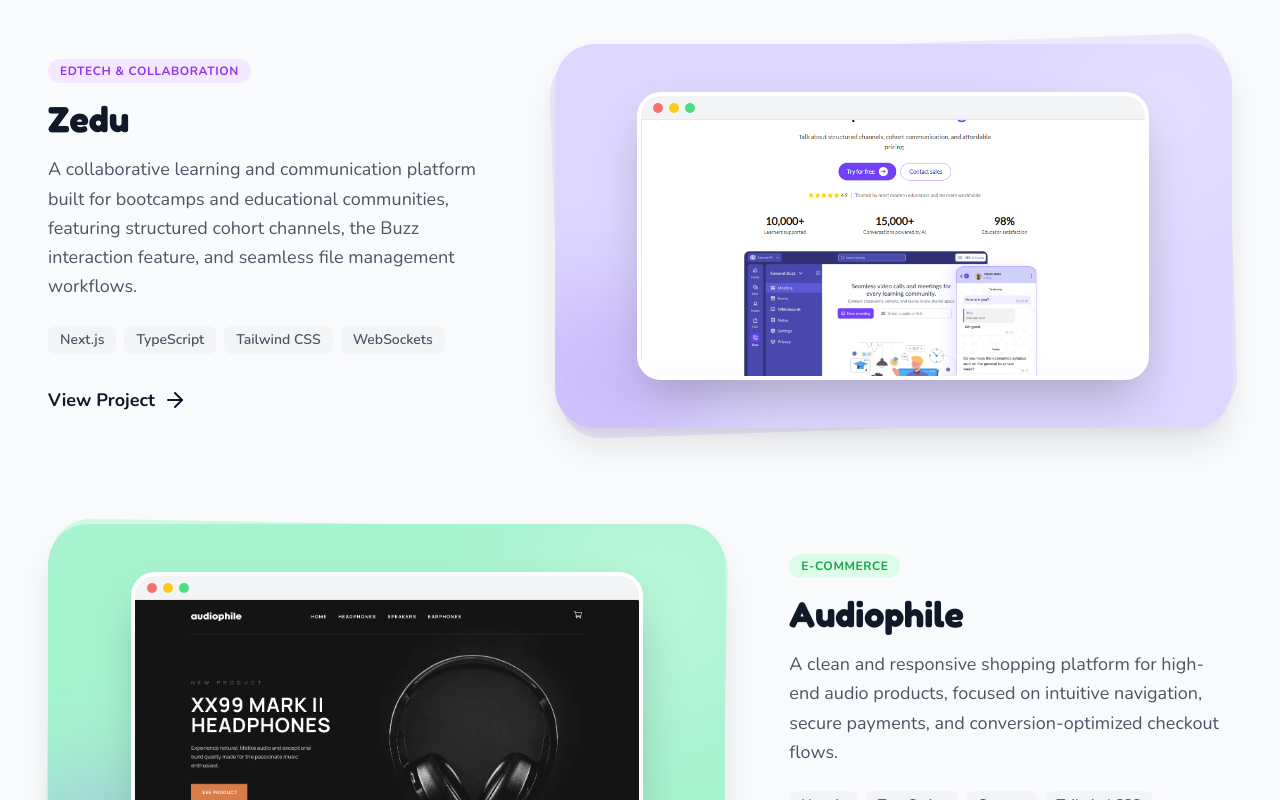
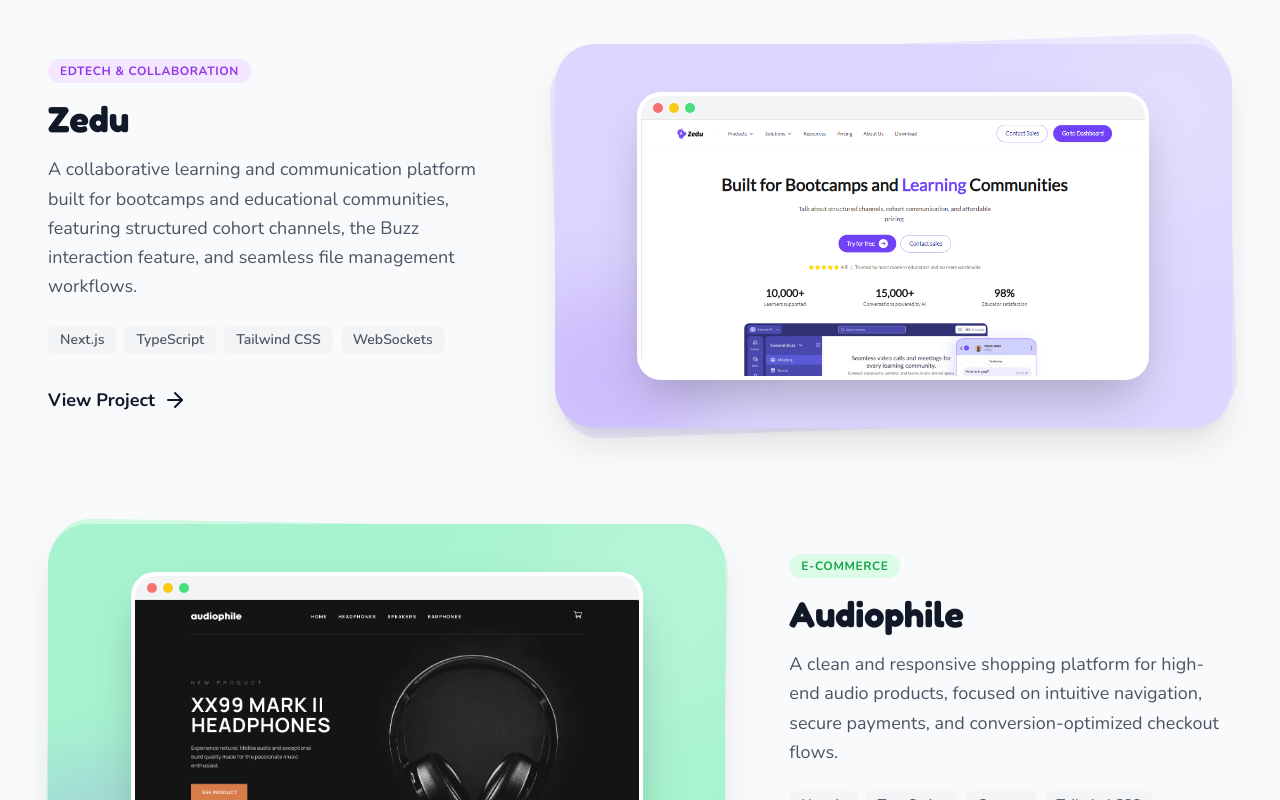
Before and after one commit to xieumar/Portfolio-2.0, a Next.js app: page / in a window 1280 px wide. Shown: the part 2260-3060 px from the top of the page. Built offline with nearby package versions, Linux system fonts and the light colour scheme.

Commit message:
fix(projects): anchor project preview screenshots to top of browser mockup

```diff
--- a/src/app/components/ProjectsSection.tsx
+++ b/src/app/components/ProjectsSection.tsx
@@ -67,7 +67,7 @@ export default function ProjectsSection() {
                           src={project.icon}
                           alt={project.title}
                           fill
-                          className="object-cover w-full h-full"
+                          className={`object-cover ${project.imagePosition || 'object-top'} w-full h-full`}
                         />
                       )}
                     </div>
--- a/src/app/lib/data.ts
+++ b/src/app/lib/data.ts
@@ -6,6 +6,7 @@ export interface Project {
   tags: string[]
   link?: string
   icon?: string
+  imagePosition?: string
   highlights?: string[]
   bgColor?: string
   bgShade?: string
```
